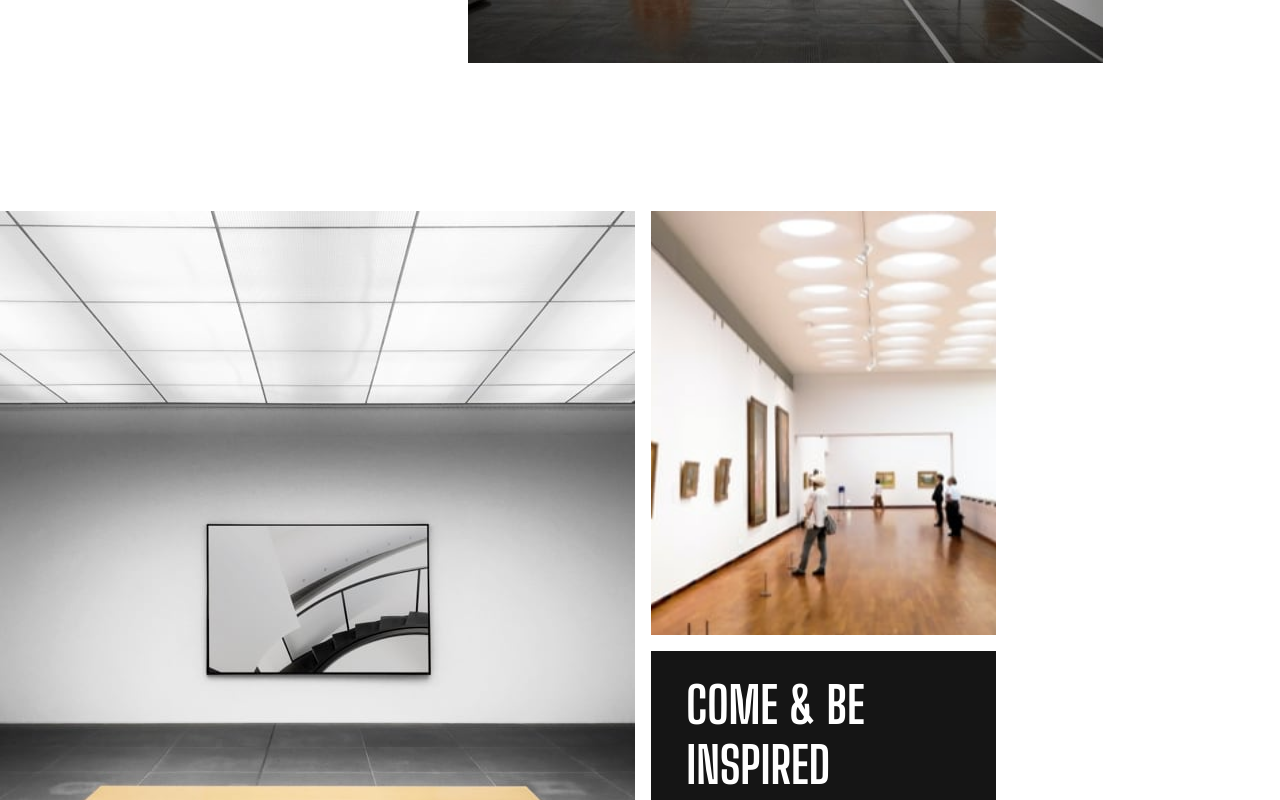
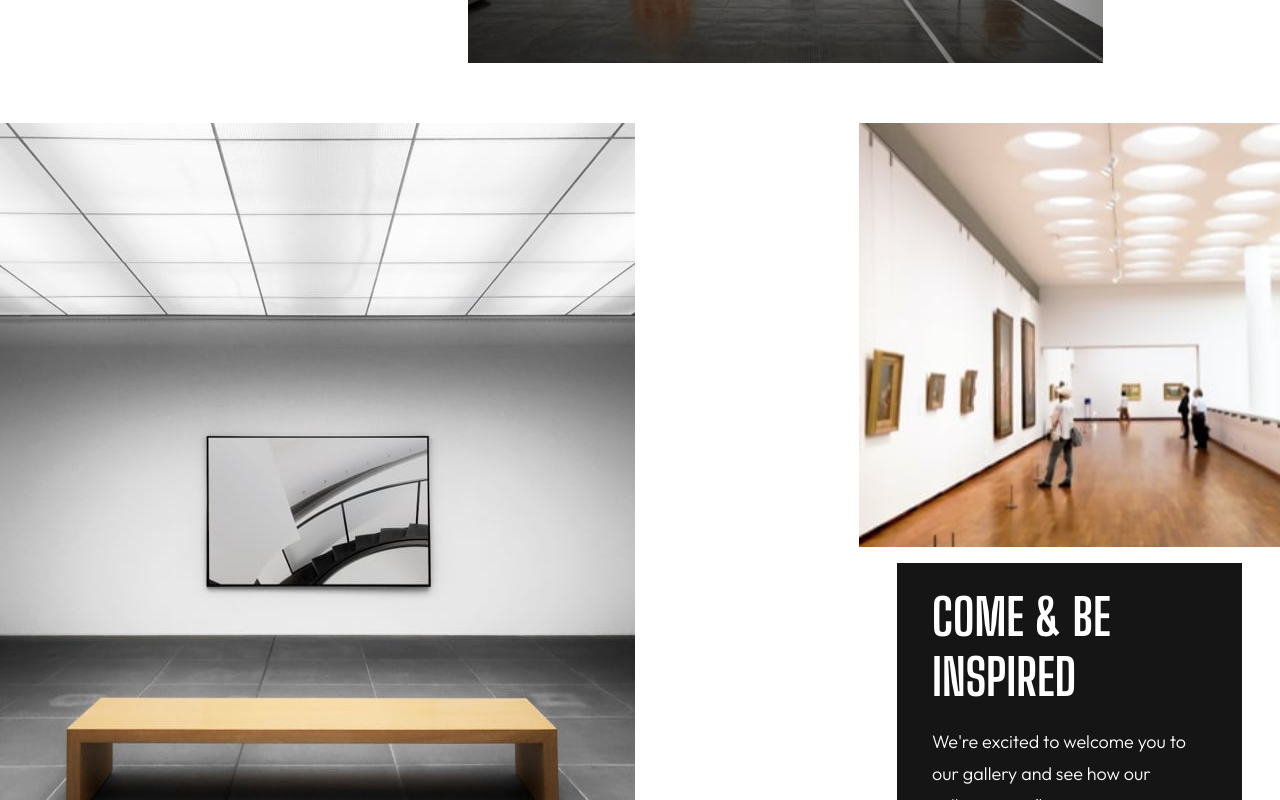
Before and after one commit to AndyBeable/art-gallery, a Vue app: page / in a window 1280 px wide. Shown: the part 1260-2060 px from the top of the page. Built offline with nearby package versions, Linux system fonts and the light colour scheme.

Commit message:
gallery grid sizing

```diff
--- a/src/components/home/GalleryOverview.vue
+++ b/src/components/home/GalleryOverview.vue
@@ -17,7 +17,7 @@
           media="(min-width: 768px)"
           srcset="../../assets/tablet/image-grid-1.jpg"
         />
-        <img src="../../assets/mobile/image-grid-1.jpg" alt="">
+        <img src="../../assets/mobile/image-grid-1.jpg" alt="" />
       </picture>
     </div>
   </div>
@@ -25,7 +25,7 @@
 
 <script>
 export default {
-  name: "GalleryOverview"
+  name: "GalleryOverview",
 };
 </script>
 
@@ -34,29 +34,28 @@ export default {
   display: flex;
   flex-direction: column-reverse;
   padding: 0 16px;
-  margin-bottom: 120px;
+
 
   &__copy h2 {
     max-width: 235px;
     margin-bottom: 21px;
   }
-  &__image img{
+  &__image img {
     width: 100%;
     margin-bottom: 25px;
   }
-}
 
-@media screen and (min-width: 768px) {
-  .gallery {
+  @media screen and (min-width: 768px) {
     flex-direction: row;
     justify-content: center;
     align-items: center;
     gap: 15px;
+    //margin-bottom: 10px;
 
     &__copy {
       max-width: 275px;
     }
-    &--copy h2{
+    &--copy h2 {
       max-width: 200px;
     }
   }
--- a/src/components/home/Inspiration.vue
+++ b/src/components/home/Inspiration.vue
@@ -47,13 +47,13 @@ export default {
   display: flex;
   flex-direction: column;
   align-items: center;
-  margin-bottom: 3rem;
+  margin: 2rem auto;
   gap: 16px;
   color: var(--white);
 
   @media screen and (min-width: 768px) {
     display: grid;
-    width: 500px;
+    justify-content: center;
     grid-template-columns: 2fr 1fr;
     grid-template-rows: 1fr;
     grid-template-areas:
```
